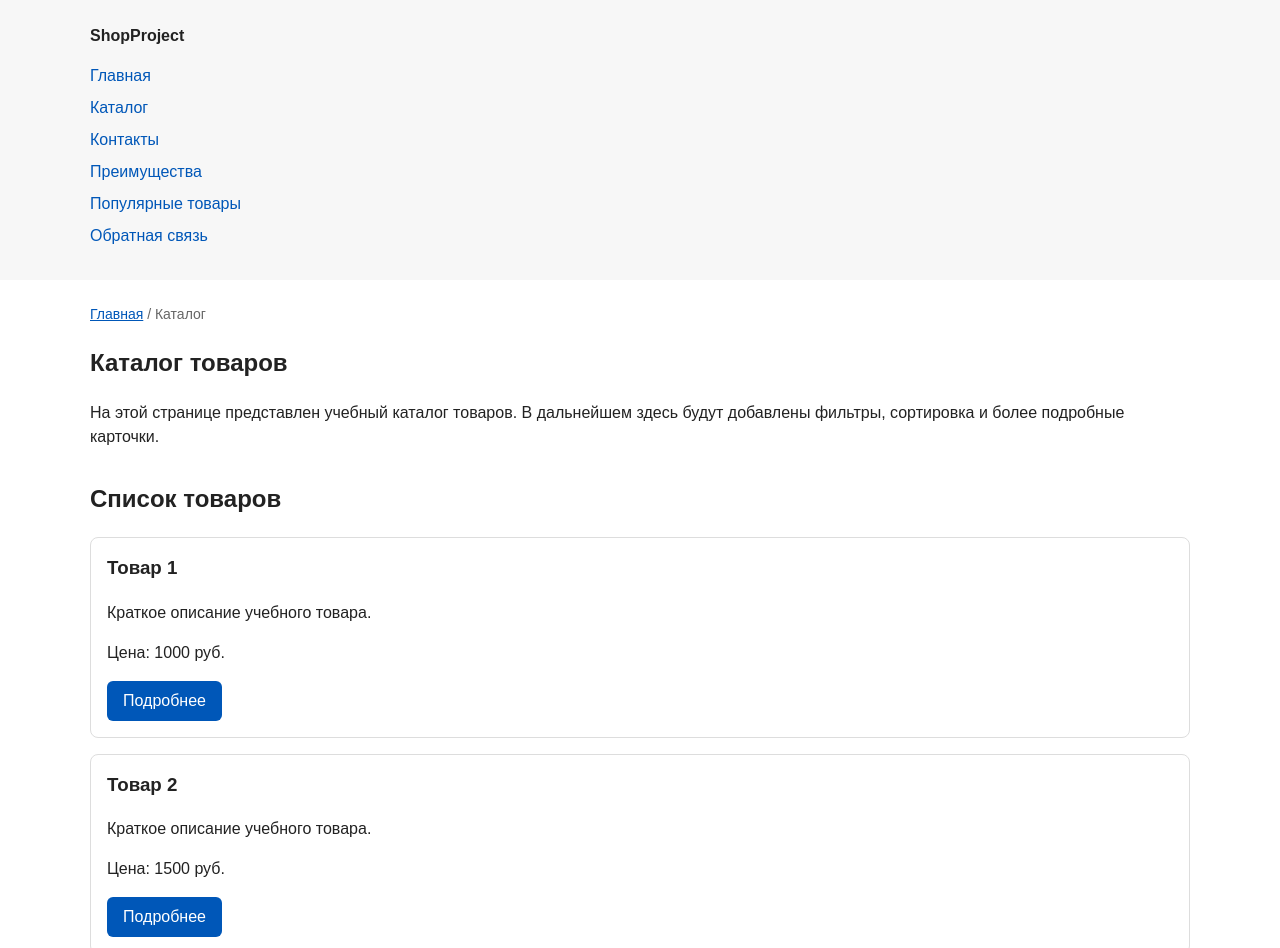
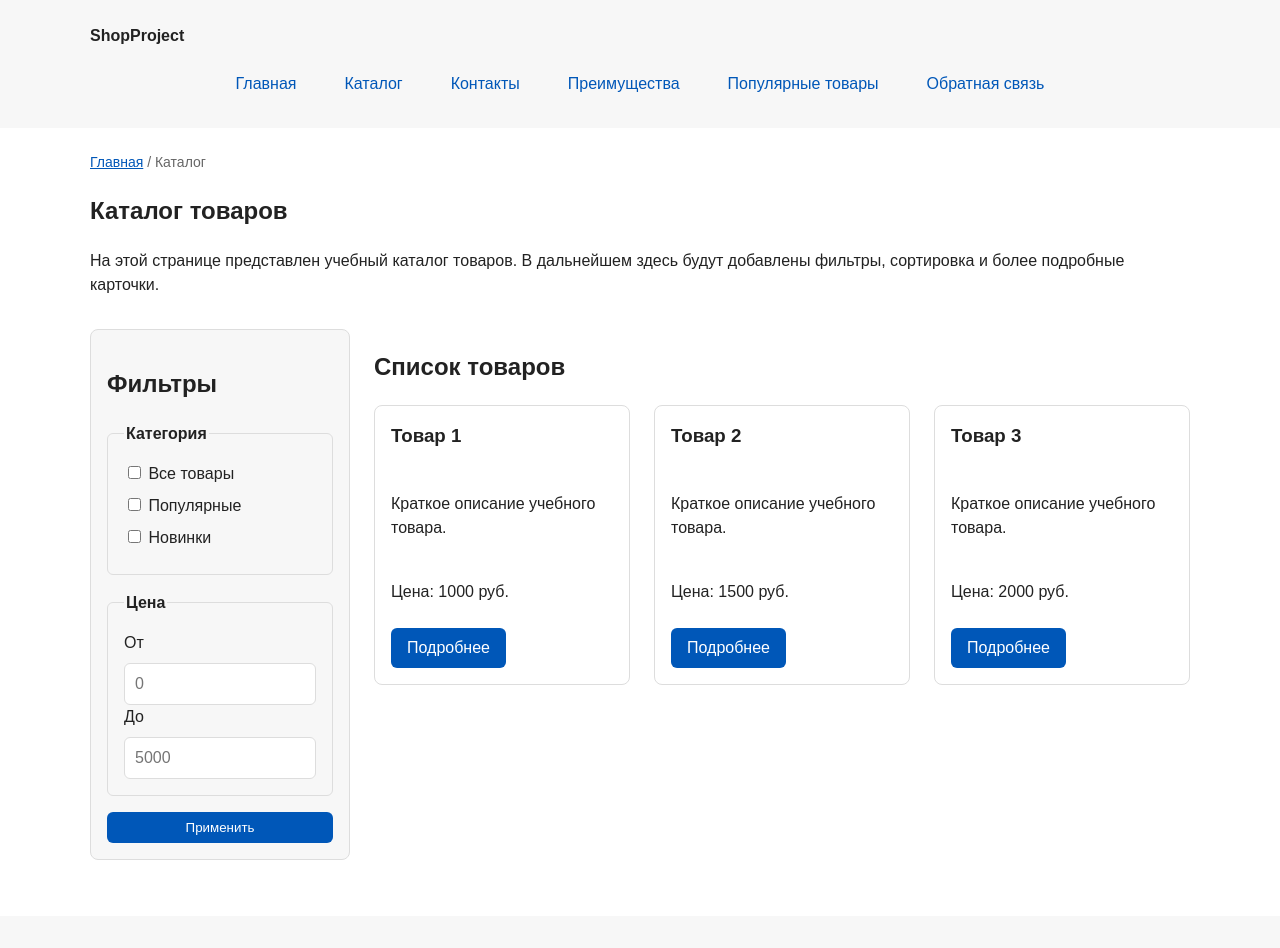
Before and after one commit to Artem-Popkov/kr1-html-css-shop, a plain HTML site: page catalog.html in a window 1280 px wide. Shown: the top 948 px of the page. Drawn offline with Linux system fonts and the light colour scheme.

Commit message:
feat: add flex navigation and grid catalog layout

```diff
--- a/catalog.html
+++ b/catalog.html
@@ -40,9 +40,48 @@
       </p>
     </section>
 
-    <section class="section">
+    <section class="catalog-layout">
+      <aside class="catalog-filters">
+        <h2>Фильтры</h2>
+
+        <form class="filters-form" action="#" method="get">
+          <fieldset>
+            <legend>Категория</legend>
+
+            <label>
+              <input type="checkbox" name="category" value="all">
+              Все товары
+            </label>
+
+            <label>
+              <input type="checkbox" name="category" value="popular">
+              Популярные
+            </label>
+
+            <label>
+              <input type="checkbox" name="category" value="new">
+              Новинки
+            </label>
+          </fieldset>
+
+          <fieldset>
+            <legend>Цена</legend>
+
+            <label for="price-from">От</label>
+            <input id="price-from" name="price-from" type="number" min="0" placeholder="0">
+
+            <label for="price-to">До</label>
+            <input id="price-to" name="price-to" type="number" min="0" placeholder="5000">
+          </fieldset>
+
+          <button class="button" type="submit">Применить</button>
+        </form>
+      </aside>
+
+      <section class="catalog-products">
         <h2>Список товаров</h2>
 
+        <div class="products-grid">
           <article class="product-card">
             <h3>Товар 1</h3>
             <p>Краткое описание учебного товара.</p>
@@ -63,6 +102,8 @@
             <p>Цена: 2000 руб.</p>
             <a class="button" href="index.html#popular">Подробнее</a>
           </article>
+        </div>
+      </section>
     </section>
   </main>
 
--- a/css/style.css
+++ b/css/style.css
@@ -130,22 +130,27 @@ a:focus-visible {
 }
 
 .site-nav__list {
+  display: flex;
+  flex-wrap: wrap;
+  justify-content: center;
+  align-items: center;
+  gap: var(--space-md);
   padding: 0;
   margin: var(--space-md) 0 0;
   list-style: none;
 }
 
-.site-nav__list li {
-  margin-bottom: var(--space-sm);
-}
-
 .site-nav__list a {
+  display: inline-block;
+  padding: var(--space-sm) var(--space-md);
   color: var(--color-primary);
   text-decoration: none;
+  border-radius: var(--radius-sm);
 }
 
 .site-nav__list a:hover {
-  text-decoration: underline;
+  color: var(--color-white);
+  background-color: var(--color-primary);
 }
 
 .hero {
@@ -165,8 +170,17 @@ a:focus-visible {
   margin-top: 0;
 }
 
+.products-grid {
+  display: grid;
+  grid-template-columns: repeat(3, 1fr);
+  gap: var(--space-lg);
+}
+
 .product-card {
-  margin-bottom: var(--space-md);
+  display: flex;
+  flex-direction: column;
+  gap: var(--space-sm);
+  margin-bottom: 0;
   padding: var(--space-md);
   border: 1px solid var(--color-border);
   border-radius: var(--radius-md);
@@ -179,6 +193,11 @@ a:focus-visible {
 
 .product-card h3 {
   margin-top: 0;
+}
+
+.product-card .button {
+  margin-top: auto;
+  align-self: flex-start;
 }
 
 .aside-info {
@@ -203,6 +222,56 @@ a:focus-visible {
 .breadcrumbs span::before {
   content: " / ";
   color: var(--color-muted);
+}
+
+.catalog-layout {
+  max-width: var(--container-width);
+  margin: 0 auto var(--space-xl);
+  display: grid;
+  grid-template-columns: 260px 1fr;
+  grid-template-areas: "filters products";
+  gap: var(--space-lg);
+}
+
+.catalog-filters {
+  grid-area: filters;
+  padding: var(--space-md);
+  border: 1px solid var(--color-border);
+  border-radius: var(--radius-md);
+  background-color: var(--color-surface);
+}
+
+.catalog-products {
+  grid-area: products;
+}
+
+.filters-form {
+  display: grid;
+  gap: var(--space-md);
+}
+
+.filters-form fieldset {
+  margin: 0;
+  padding: var(--space-md);
+  border: 1px solid var(--color-border);
+  border-radius: var(--radius-sm);
+}
+
+.filters-form legend {
+  font-weight: 700;
+}
+
+.filters-form label {
+  display: block;
+  margin-bottom: var(--space-sm);
+}
+
+.filters-form input[type="number"] {
+  width: 100%;
+  padding: 8px 10px;
+  border: 1px solid var(--color-border);
+  border-radius: var(--radius-sm);
+  font: inherit;
 }
 
 /* ===============================
```
Also changed, not shown: index.html (+2 -0 lines), 1 other file. Lines whose indentation alone changed are shown as unchanged.
